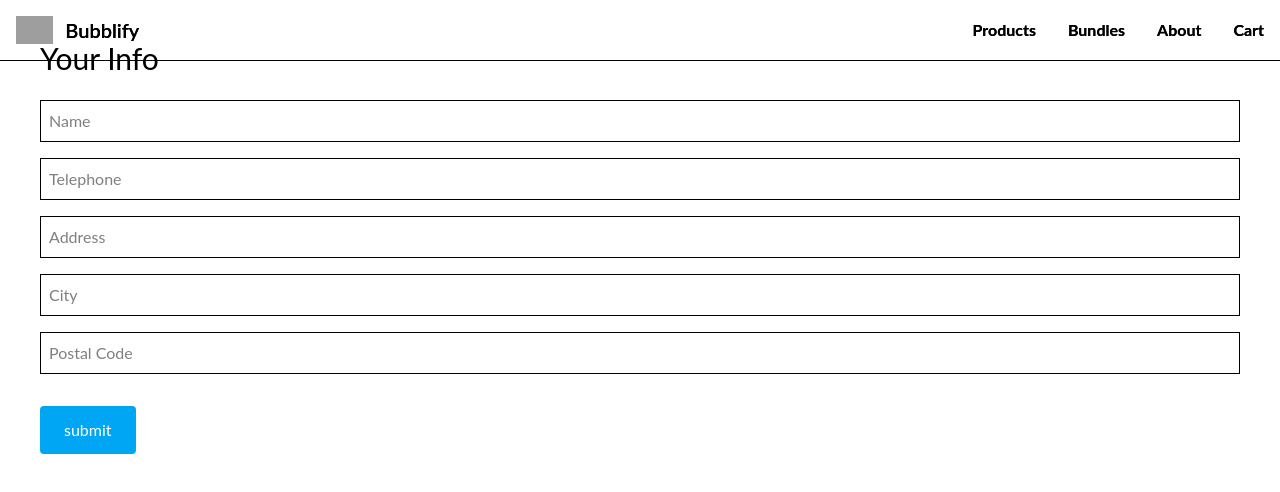
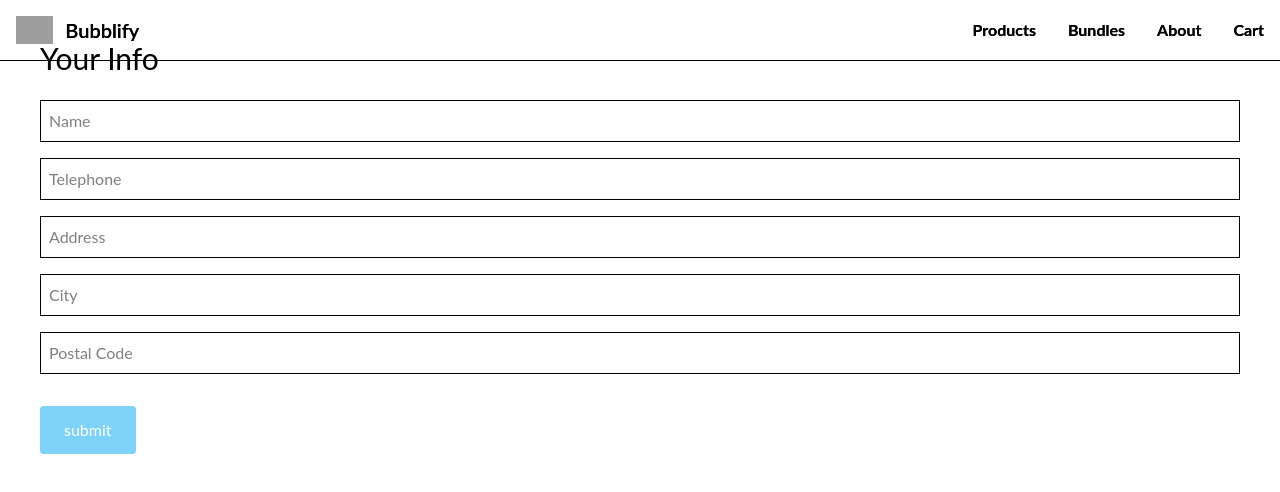
Before and after one commit to herdisheida/Bubblify, a Next.js app in the folder my-app/: page /checkout/info in a window 1280 px wide. Shown: the top 492 px of the page. Built offline with nearby package versions, Linux system fonts and the light colour scheme; grey boxes are pictures that could not be loaded.

Commit message:
disblae button if there is missing info

```diff
--- a/my-app/app/(checkout)/checkout/info/page.tsx
+++ b/my-app/app/(checkout)/checkout/info/page.tsx
@@ -63,7 +63,10 @@ export default function InfoPage() {
 
             {error && <p className="text-red-500">{error}</p>}
 
-            <button onClick={handleSubmit} className="bg-sky-500 hover:bg-sky-700 text-white px-6 py-3 rounded mt-4 transition-colors">
+            <button onClick={handleSubmit}
+                    disabled={!form.name || !form.telephone || (data.method === "delivery" && (!form.address || !form.city || !form.postalCode))}
+                    className="bg-sky-500 hover:bg-sky-700 text-white px-6 py-3 rounded mt-4 transition-colors
+                              disabled:opacity-50 disabled:cursor-not-allowed disabled:pointer-events-none">
               submit
             </button>
         </div>
```
